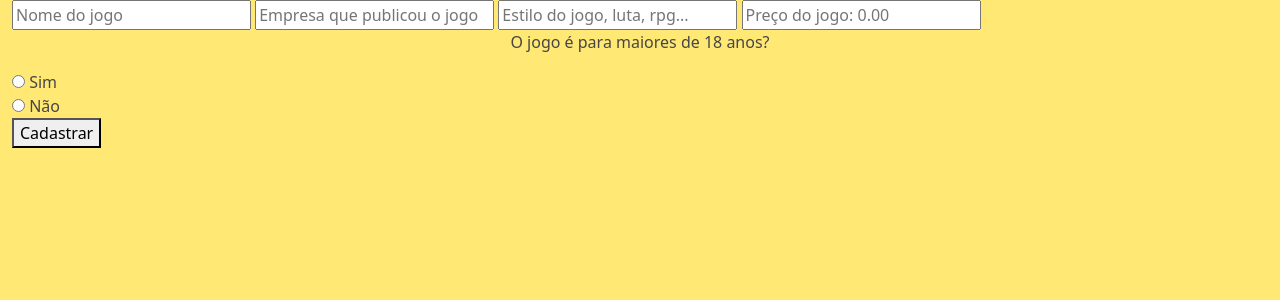
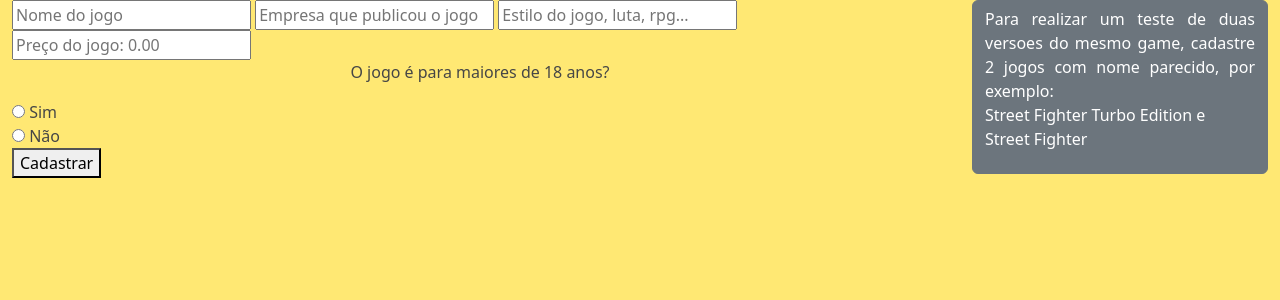
Before and after one commit to CarlosNR/Ston, a Flask app: page /insert/jogo in a window 1280 px wide. Shown: the part 86-386 px from the top of the page. Run offline with Flask 2, Linux system fonts and the light colour scheme; some libraries are stand-ins or nearby versions.

Commit message:
tooltip cadastra jogo

```diff
--- a/src/templates/public/Jogos/cadastraJogo1.html
+++ b/src/templates/public/Jogos/cadastraJogo1.html
@@ -6,8 +6,9 @@
     {{mensagem}}
     {% endif %}
 
+    <div class="row">
+        <div class="col-sm-9">
             <form action="/insert/jogo" method="POST">
-
                 <input type="text" name="nome" placeholder="Nome do jogo">
                 <input type="text" name="publicadora" placeholder="Empresa que publicou o jogo">
                 <input type="text" name="genero" placeholder="Estilo do jogo, luta, rpg...">
@@ -20,6 +21,19 @@
                     <label for="menor18">Não</label><br>
 
                 <button type="submit">Cadastrar</button>
-</form>
+            </form>        </div>
+        <div class="col-sm">
+            <button type="button" class="btn btn-secondary" data-toggle="tooltip" data-placement="top" title="Tooltip on top">
+                <p style="text-align: justify;">
+                    Para realizar um teste de duas versoes do mesmo game, cadastre 2 jogos com nome parecido, por exemplo:<br>
+                    Street Fighter Turbo Edition e <br>
+                    Street Fighter
+                </p>
+            </button>
+
+        </div>
+
+    </div>
+
 
 {% endblock %}
--- a/src/templates/public/Jogos/cadastraJogo2.html
+++ b/src/templates/public/Jogos/cadastraJogo2.html
@@ -5,8 +5,7 @@
 {% if repetidos %}
 <p>Favor considerar que estas versões do jogo já estão no banco de dados:</p>
 {% for repetido in repetidos %}
-    <br>
-    {{repetido.1}}
+    <p>{{repetido.1}}</p>
     {% endfor %}
 
 <p>Gostaria de realizar o cadastro mesmo assim?</p>
```
Lines whose indentation alone changed are shown as unchanged.
